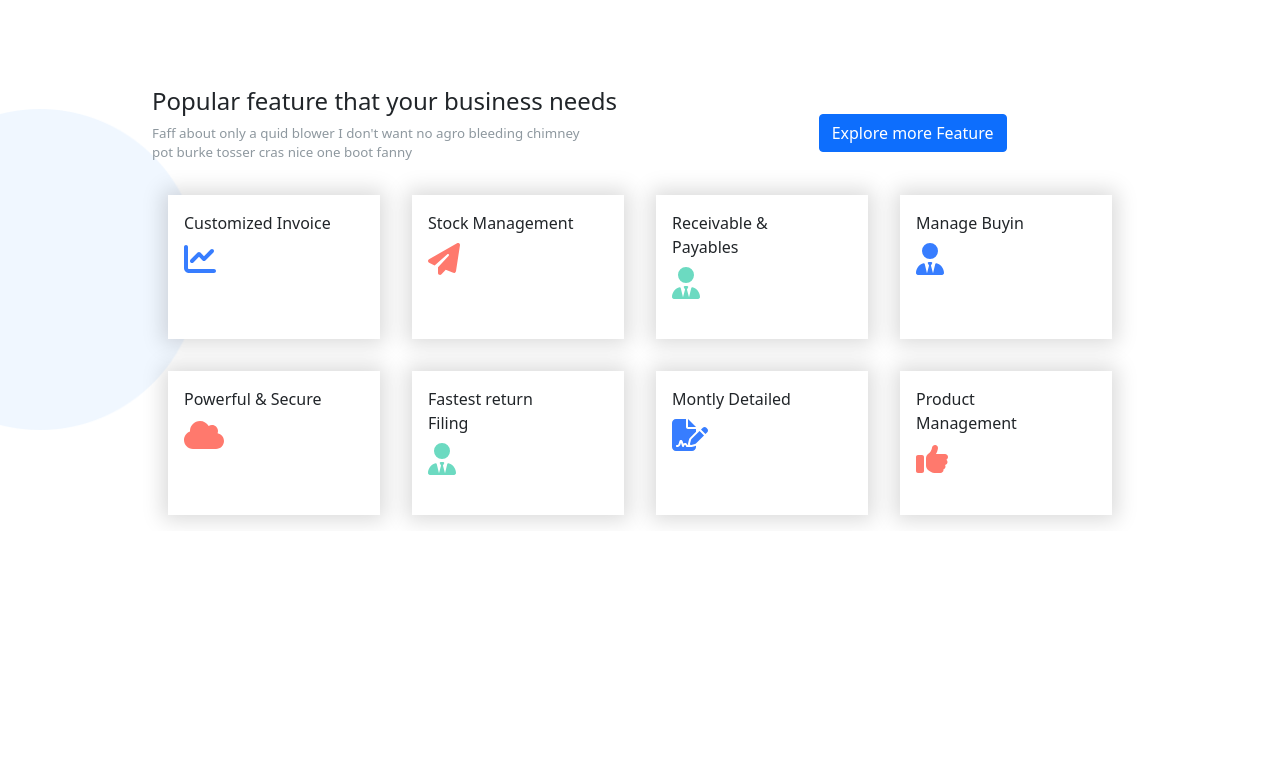
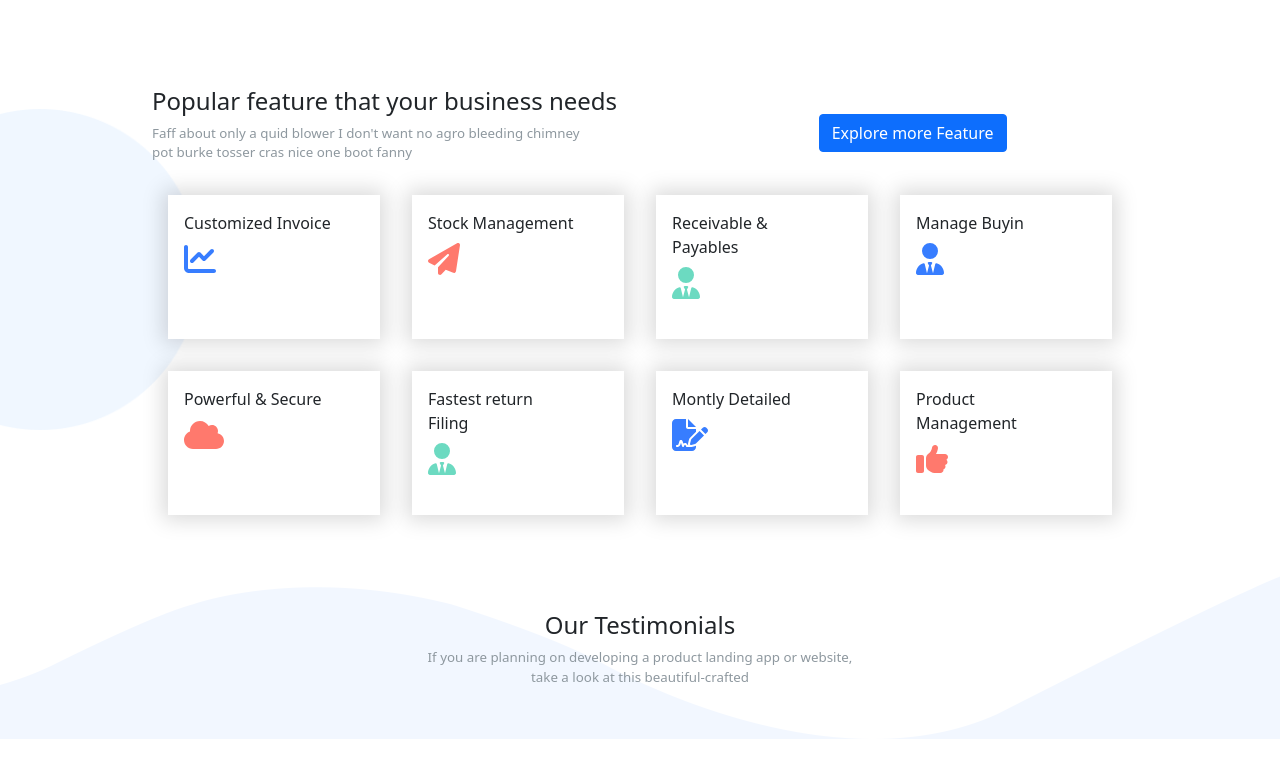
Before and after one commit to MEMiceli/proj-html-vuejs, a Vue app: page / in a window 1280 px wide. Shown: the part 1184-1962 px from the top of the page. Before the commit the page ends 1715 px from the top, so only its background shows below. Built offline with nearby package versions, Linux system fonts and the light colour scheme.

Commit message:
gradient forth is'nt good

```diff
--- a/src/components/blocks/BaseMain.vue
+++ b/src/components/blocks/BaseMain.vue
@@ -4,6 +4,7 @@
       <OneSection/>
       <TwoSection/>
       <ThreeSection/>
+      <FourthSection/>
   </main>
 </template>
 
@@ -12,6 +13,7 @@ import BaseRunner from '../sections/BaseRunner.vue'
 import OneSection from '../sections/OneSection.vue'
 import TwoSection from '../sections/TwoSection.vue'
 import ThreeSection from '../sections/ThreeSection.vue'
+import FourthSection from '../sections/FourthSection.vue'
 export default {
     name: 'BaseMain',
     components: {
@@ -19,6 +21,7 @@ export default {
     OneSection,
     TwoSection,
     ThreeSection,
+    FourthSection,
 
   }
 
--- /dev/null
+++ b/src/components/sections/FourthSection.vue
@@ -0,0 +1,38 @@
+<template>
+    <div class="container-fluid">
+        <div class="container text-center">
+           <h4>Our Testimonials</h4>
+           <p>If you are planning on developing a product landing app or website,
+               <br>
+               take a look at this beautiful-crafted
+           </p>
+
+
+        </div>
+
+    </div>
+
+</template>
+
+<script>
+export default {
+    name:'FourthSection'
+
+}
+</script>
+
+<style scoped lang="scss">
+.container-fluid{
+    padding: 5rem;
+    background-color: var(--secondary-color);
+    background-image: url("../../assets/img/15.png"); /*fallback*/
+    background-image: url("../../assets/img/15.png"), linear-gradient(180deg, var(--secondary-color) 85%, var(--primary-color) 85%);
+    // background: linear-gradient(180deg, var(--secondary-color) 11%, var(--primary-color) 48%);
+    background-position: center top;
+
+}
+p{
+    color:var(--quinary-colortext);
+    font-size: smaller;
+}
+</style>
```
